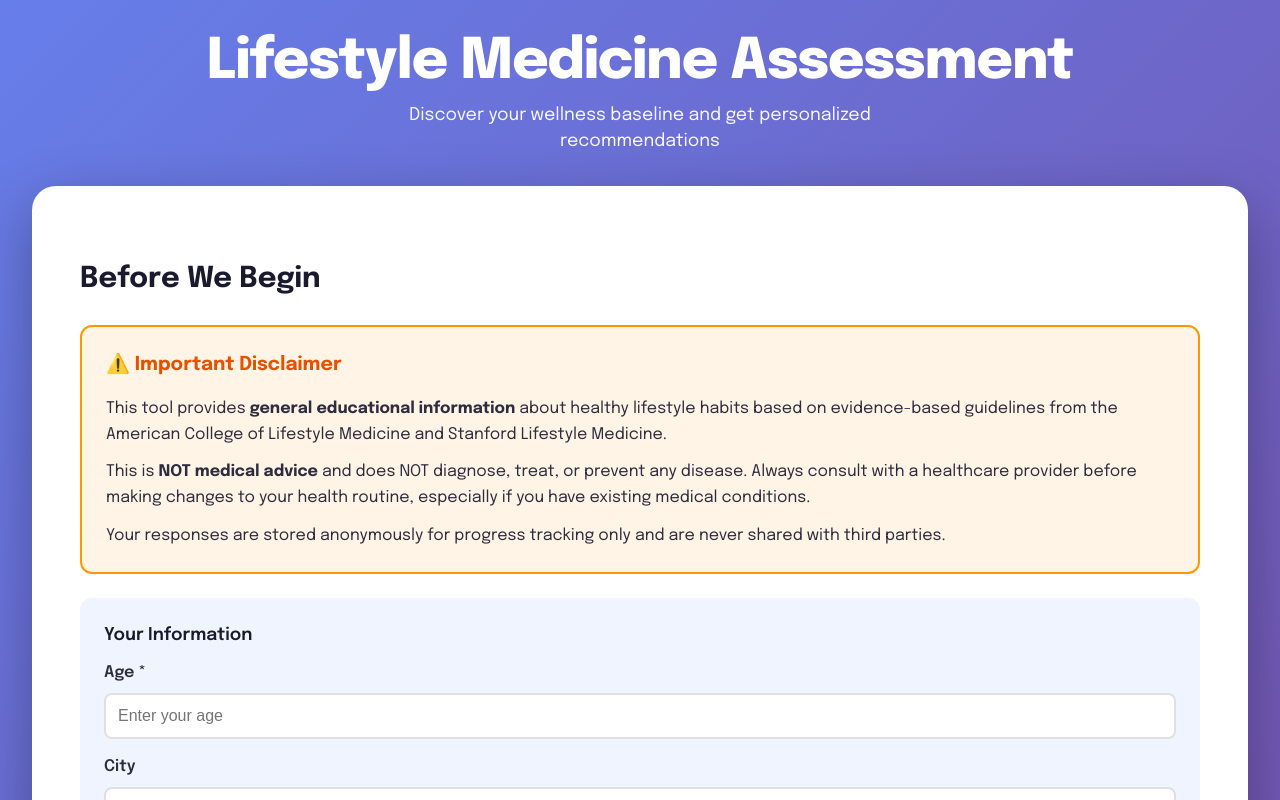
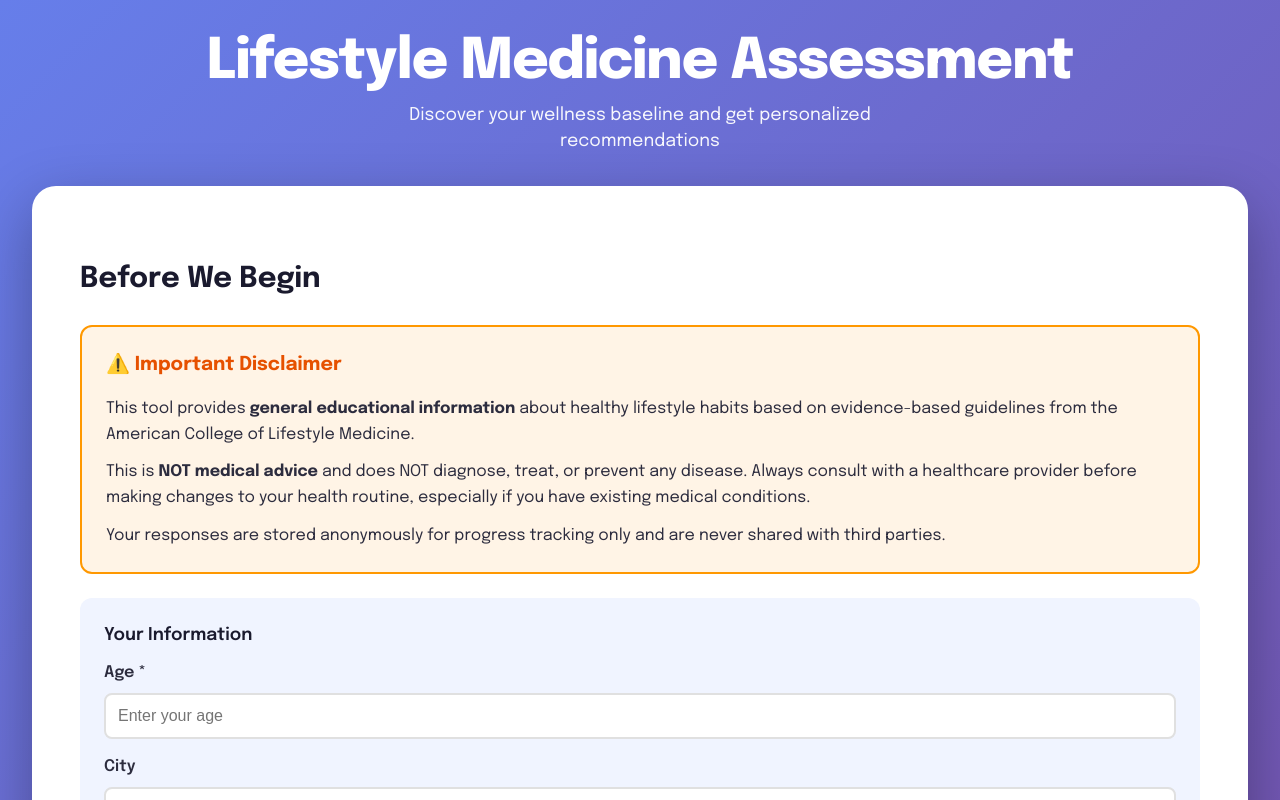
Before and after one commit to AV31456/lifestyle-assessment, a React (Vite) app: page / in a window 1280 px wide. Shown: the top 800 px of the page. Built offline with nearby package versions, Linux system fonts and the light colour scheme.

Commit message:
Keep educational disclaimer only

```diff
--- a/src/App.jsx
+++ b/src/App.jsx
@@ -250,7 +250,7 @@ const LifestyleMedicineAssessment = () => {
 
     <div style={{ background: '#fff4e6', border: '2px solid #ff9800', borderRadius: '12px', padding: '1.5rem', marginBottom: '1.5rem' }}>
       <h3 style={{ fontSize: '1.2rem', fontWeight: '700', margin: '0 0 1rem 0', color: '#e65100' }}>⚠️ Important Disclaimer</h3>
-      <p style={{ margin: '0 0 0.75rem 0', lineHeight: '1.6', color: '#2c2c3e' }}>This tool provides <strong>general educational information</strong> about healthy lifestyle habits based on evidence-based guidelines from the American College of Lifestyle Medicine and Stanford Lifestyle Medicine.</p>
+      <p style={{ margin: '0 0 0.75rem 0', lineHeight: '1.6', color: '#2c2c3e' }}>This tool provides <strong>general educational information</strong> about healthy lifestyle habits based on evidence-based guidelines from the American College of Lifestyle Medicine.</p>
       <p style={{ margin: '0 0 0.75rem 0', lineHeight: '1.6', color: '#2c2c3e' }}>This is <strong>NOT medical advice</strong> and does NOT diagnose, treat, or prevent any disease. Always consult with a healthcare provider before making changes to your health routine, especially if you have existing medical conditions.</p>
       <p style={{ margin: '0', lineHeight: '1.6', color: '#2c2c3e' }}>Your responses are stored anonymously for progress tracking only and are never shared with third parties.</p>
     </div>
@@ -460,7 +460,7 @@ const LifestyleMedicineAssessment = () => {
           )}
         </div>
 
-        <div style={{ textAlign: 'center', marginTop: '2rem', color: 'white', fontSize: '0.9rem', opacity: 0.9 }}>
+       <div style={{ textAlign: 'center', marginTop: '2rem', color: 'white', fontSize: '0.9rem', opacity: 0.9 }}>
   <p style={{ margin: '1rem 0 0 0', fontSize: '0.85rem', opacity: 0.8 }}>This tool is for educational purposes only and does not provide medical advice</p>
 </div>
       </div>
```
